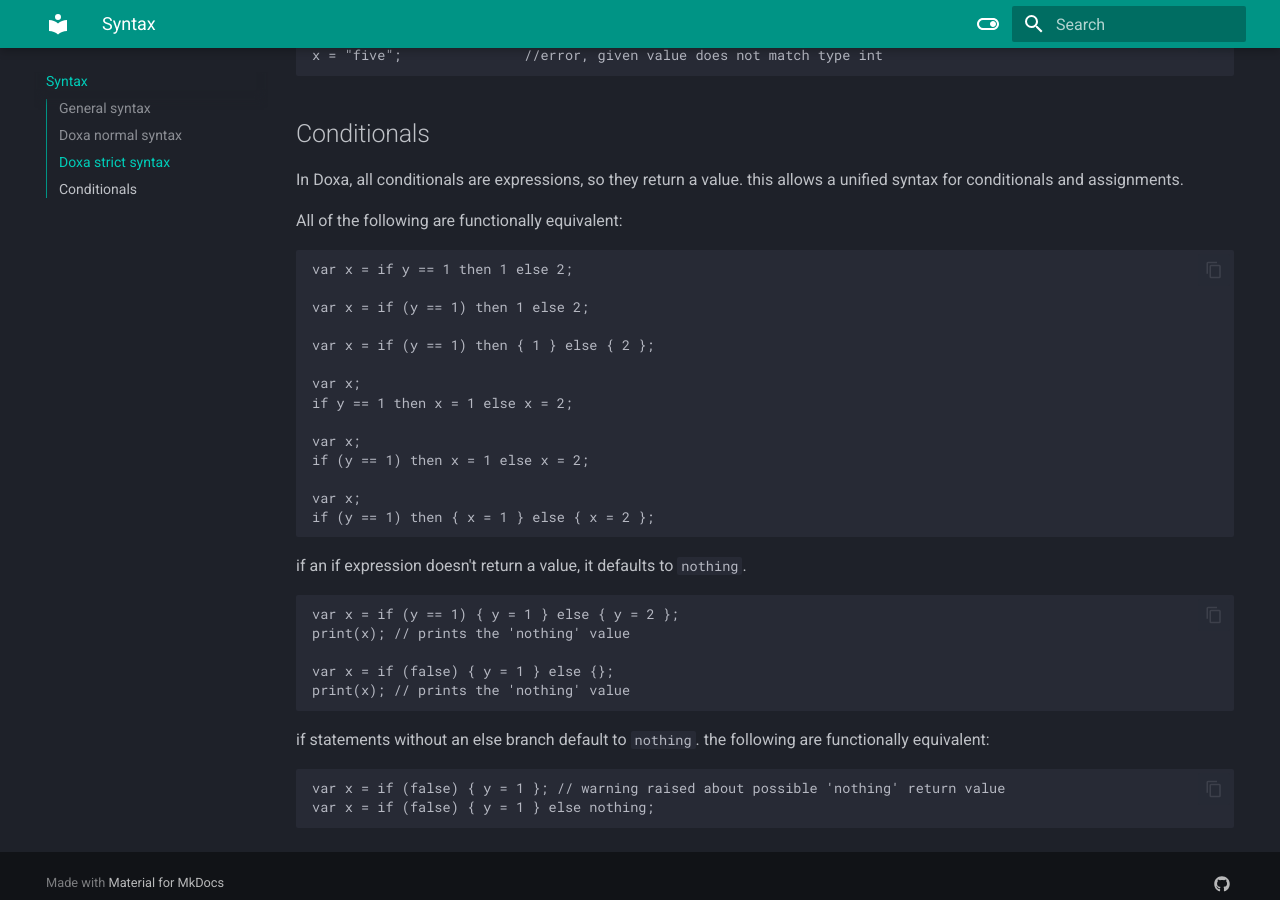
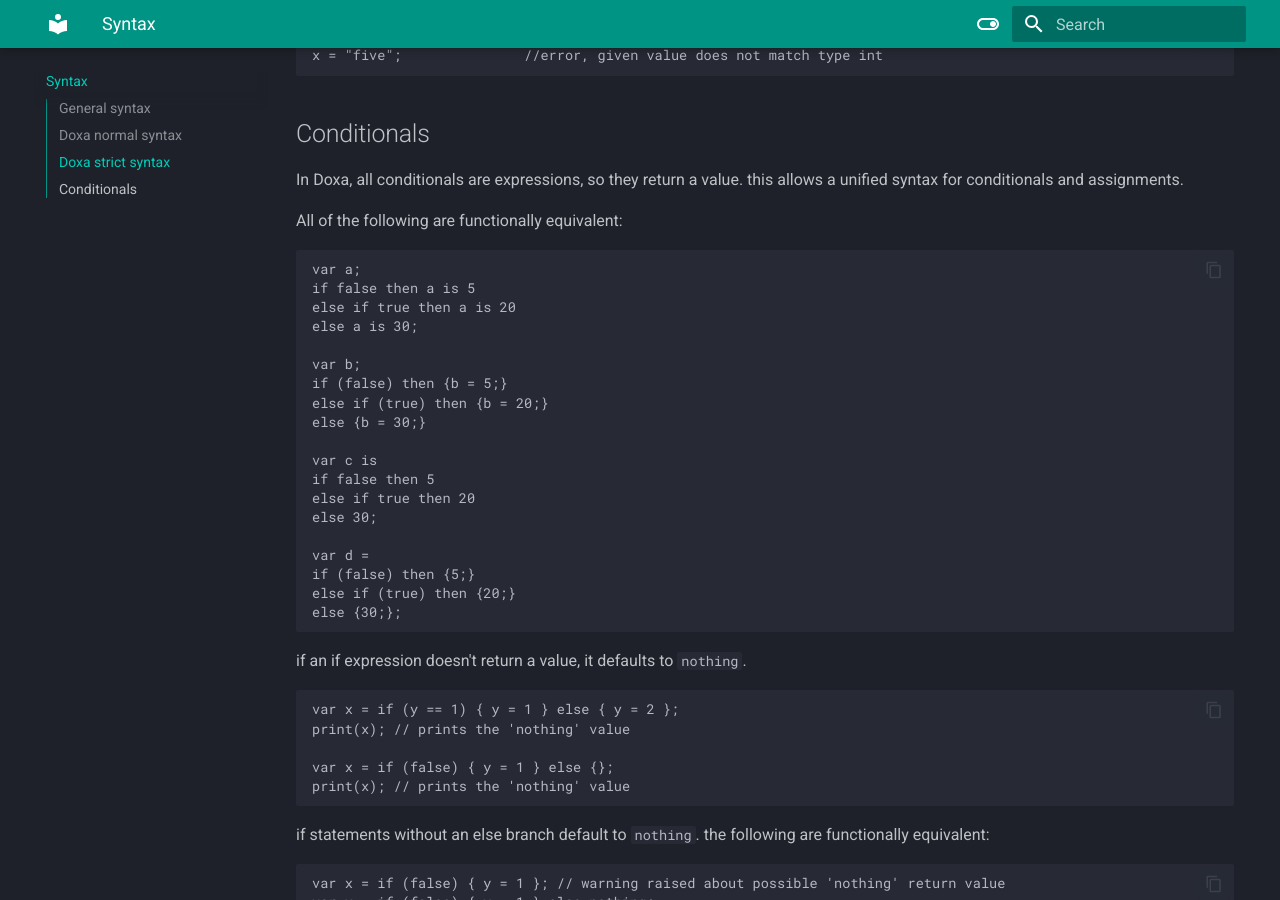
Before and after one commit to mirror-shades/doxa, an MkDocs documentation site: the page built from docs/syntax.md, in a window 1280 px wide and 900 px high, scrolled down 4378 px. Built offline with MkDocs 1.6.1 and Material for MkDocs 9.7.7, drawn with Linux system fonts in a browser that asks for light colours.

Commit message:
conditionals working great

````diff
--- a/docs/syntax.md
+++ b/docs/syntax.md
@@ -240,20 +240,25 @@
 All of the following are functionally equivalent:
 
 ```
-var x = if y == 1 then 1 else 2;
+var a;
+if false then a is 5
+else if true then a is 20
+else a is 30;
 
-var x = if (y == 1) then 1 else 2;
+var b;
+if (false) then {b = 5;}
+else if (true) then {b = 20;}
+else {b = 30;}
 
-var x = if (y == 1) then { 1 } else { 2 };
+var c is
+if false then 5
+else if true then 20
+else 30;
 
-var x;
-if y == 1 then x = 1 else x = 2;
-
-var x;
-if (y == 1) then x = 1 else x = 2;
-
-var x;
-if (y == 1) then { x = 1 } else { x = 2 };
+var d =
+if (false) then {5;}
+else if (true) then {20;}
+else {30;};
 ```
 
 if an if expression doesn't return a value, it defaults to `nothing`.
````
Also changed, not shown: 3 other files.
